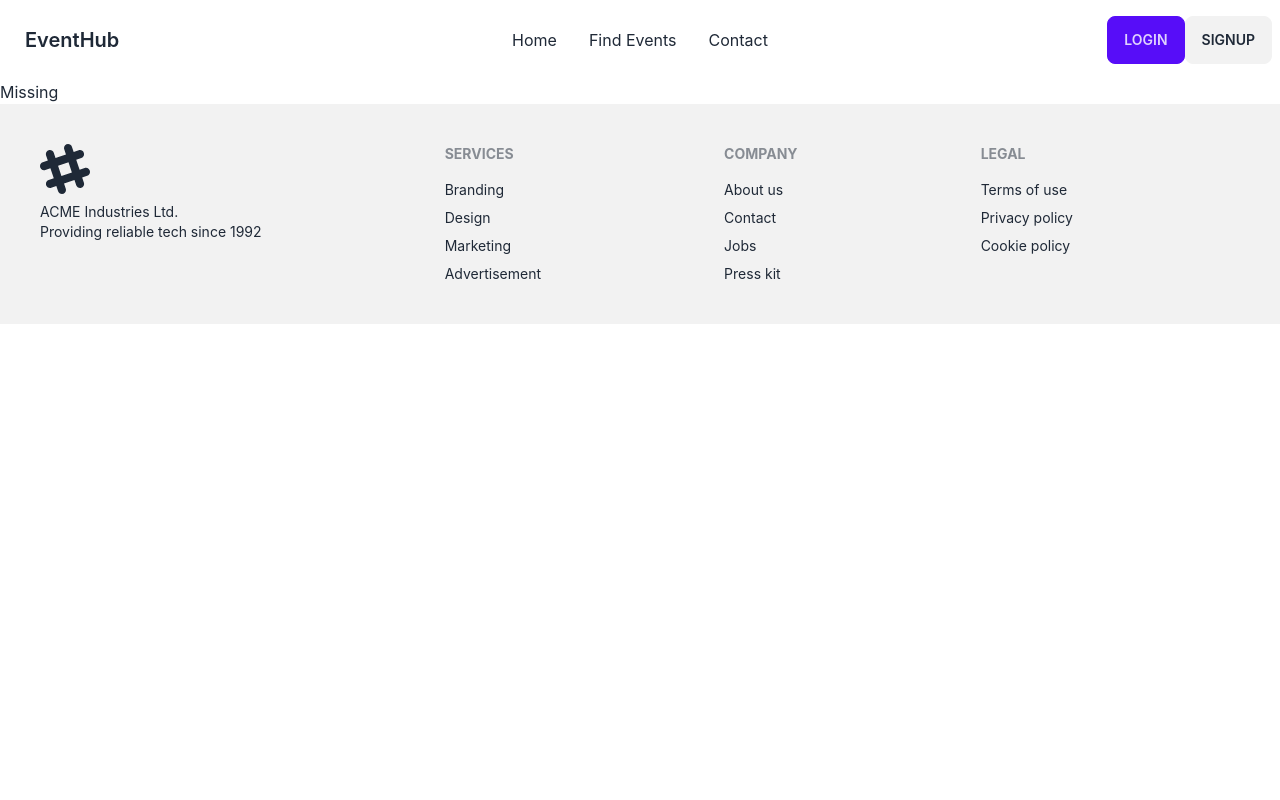
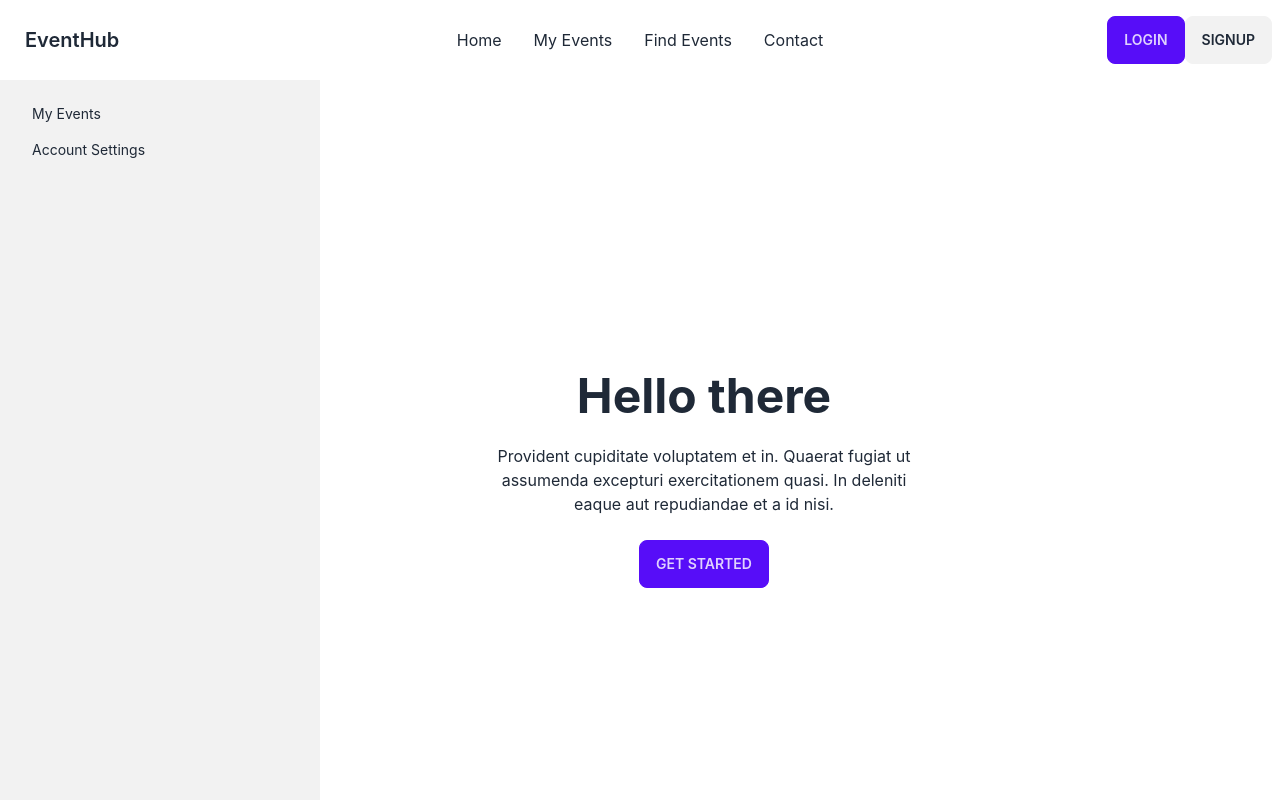
Before and after one commit to jsumanpan29/EventsHubUI, a React (Vite) app: page /dashboard in a window 1280 px wide. Shown: the top 800 px of the page. Built offline with nearby package versions, Linux system fonts and the light colour scheme.

Commit message:
UI changes

```diff
--- a/src/App.jsx
+++ b/src/App.jsx
@@ -9,11 +9,13 @@ import Event from './components/Event'
 import Contact from './components/Contact';
 import Missing from './components/Missing';
 import Login from './components/Login';
+import Dashboard from './components/Dashboard';
 
 import { CartProvider } from './components/CartContext';
 import axios from '../api/axios'
 import Cookies from 'js-cookie'
 import NotAuth from './components/NotAuth';
+
 
 
 function App() {
@@ -60,6 +62,7 @@ function App() {
       <Nav />
       <Routes>
         <Route path="/" element={<Home  />} />
+        <Route path='/dashboard' element={<Dashboard /> } />
         <Route path="/events">
           <Route index element={<Events
           />}/>
--- a/src/components/Dashboard.jsx
+++ b/src/components/Dashboard.jsx
@@ -2,7 +2,55 @@ import React from 'react'
 
 const Dashboard = () => {
   return (
-    <div>Dashboard</div>
+    // <div className="flex h-screen bg-gray-100">
+    //   <nav className="bg-gray-800 text-white p-4 w-64 min-h-screen">
+    //   <ul>
+    //     <li className="py-2 hover:bg-indigo-600 hover:text-white">My Events</li>
+    //     <li className="py-2 hover:bg-indigo-600 hover:text-white">Favorites</li>
+    //     <li className="py-2 hover:bg-indigo-600 hover:text-white">Account Settings</li>
+    //   </ul>
+    // </nav>
+    //   <div className="flex-1 flex flex-col overflow-hidden">
+    //   <header className="bg-indigo-600 text-white p-4">
+    //     <h1 className="text-2xl font-bold">Dashboard</h1>
+    //   </header>
+    //     <div className="flex-grow p-4">
+    //       <h2 className="text-xl font-bold mb-4">Dashboard Overview</h2>
+    //       <div className="grid grid-cols-2 gap-4">
+    //         {/* Dashboard widgets or cards go here */}
+    //       </div>
+    //     </div>
+    //   </div>
+    // </div>
+    <div class="drawer lg:drawer-open">
+    <input id="my-drawer-2" type="checkbox" class="drawer-toggle" />
+    <div class="drawer-content grid grid-cols-4 lg:grid-cols-5">
+    <div class="col-span-4 items-center justify-center flex">
+    <div class="hero min-h-screen bg-base-100">
+      <div class="hero-content text-center">
+        <div class="max-w-md">
+          <h1 class="text-5xl font-bold">Hello there</h1>
+          <p class="py-6">Provident cupiditate voluptatem et in. Quaerat fugiat ut assumenda excepturi exercitationem quasi. In deleniti eaque aut repudiandae et a id nisi.</p>
+          <button class="btn btn-primary">Get Started</button>
+        </div>
+      </div>
+    </div>
+
+    </div>
+    <div class=" lg:col-span-1 hidden">
+
+    </div>
+
+    </div>
+    <div class="drawer-side">
+      <label for="my-drawer-2" aria-label="close sidebar" class="drawer-overlay"></label>
+      <ul class="menu p-4 w-80 min-h-full bg-base-200 text-base-content">
+        <li><a>My Events</a></li>
+        <li><a>Account Settings</a></li>
+      </ul>
+
+    </div>
+  </div>
   )
 }
 
--- a/src/components/Events.jsx
+++ b/src/components/Events.jsx
@@ -48,12 +48,12 @@ const Events = () => {
       }
   return (
     <>
-    <div className="flex flex-col w-full border-opacity-50">
-        <div className="grid h-24 card bg-base-300 rounded-box place-items-center">
+    <div className="flex flex-col w-full">
+        <div className="grid h-24 bg-base-300 place-items-center">
             <div className="join">
                 <div>
                     <div>
-                    <input className="input input-bordered join-item" placeholder="Search"/>
+                    <input className="input input-bordered w-full sm:w-64 md:w-80 lg:w-96 xl:w-120 join-item" placeholder="Search"/>
                     </div>
                 </div>
 
--- a/src/components/Login.jsx
+++ b/src/components/Login.jsx
@@ -46,19 +46,19 @@ const Login = () => {
     <div className="hero min-h-screen bg-base-200">
     <div className="hero-content text-center">
         <div className="max-w-md">
-            <div className="card flex-shrink-0 w-full max-w-sm shadow-2xl bg-base-100">
+            <div className="card flex-shrink-0 w-full max-w-sm shadow-lg bg-base-100">
             <form className="card-body" onSubmit={loginSubmit}>
             <div className="form-control">
                 <label className="label">
                 <span className="label-text">Email</span>
                 </label>
-                <input type="email" onChange={(e)=>setEmail(e.target.value)} placeholder="email" className="input input-bordered" required />
+                <input type="email" onChange={(e)=>setEmail(e.target.value)} placeholder="Email" className="input input-bordered" required />
             </div>
             <div className="form-control">
                 <label className="label">
                 <span className="label-text">Password</span>
                 </label>
-                <input type="password" onChange={(e)=>setPassword(e.target.value)} placeholder="password" className="input input-bordered" required />
+                <input type="password" onChange={(e)=>setPassword(e.target.value)} placeholder="Password" className="input input-bordered" required />
                 <label className="label">
                 <a href="#" className="label-text-alt link link-hover">Forgot password?</a>
                 </label>
--- a/src/components/Nav.jsx
+++ b/src/components/Nav.jsx
@@ -30,6 +30,7 @@ const handleLogoutClick = () => {
         </label>
         <ul tabIndex={0} className="menu menu-sm dropdown-content mt-3 z-[1] p-2 shadow bg-base-100 rounded-box w-52">
             <li><a><Link to="/">Home</Link></a></li>
+            <li><a><Link to="/dashboard">My Events</Link></a></li>
             <li><a><Link to="/events">Find Events</Link></a></li>
             <li><a><Link to="/contact">Contact</Link></a></li>
         </ul>
@@ -39,6 +40,7 @@ const handleLogoutClick = () => {
     <div className="navbar-center hidden lg:flex">
         <ul className="menu menu-horizontal text-base">
             <li className='mx-1'><a className='p-3'><Link to="/">Home</Link></a></li>
+            <li className='mx-1'><a className='p-3'><Link to="/dashboard">My Events</Link></a></li>
             <li className='mx-1'><a className='p-3'><Link to="/events">Find Events</Link></a></li>
             <li className='mx-1'><a className='p-3'><Link to="/contact">Contact</Link></a></li>
         </ul>
@@ -73,7 +75,9 @@ const handleLogoutClick = () => {
                     {JSON.parse(Cookies.get('user')).user.name}
                     </summary>
                     <ul class="p-2 bg-base-100 z-10">
-                        <li><a>Profile</a></li>
+                        <li><a>My Events</a></li>
+                        <li><a>Create Event</a></li>
+                        <li><a>Account</a></li>
                         <li><a onClick={handleLogoutClick}>Logout</a></li>
                     </ul>
                     </details>
```
